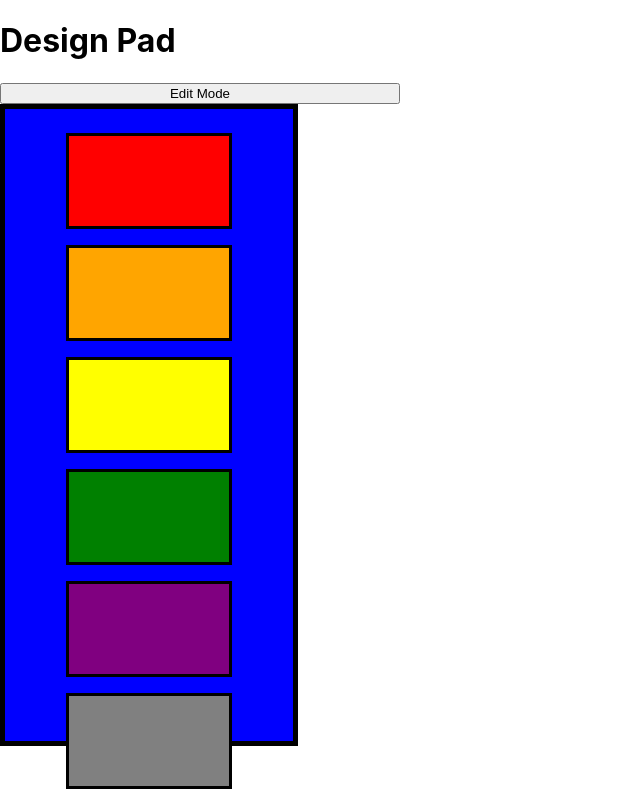
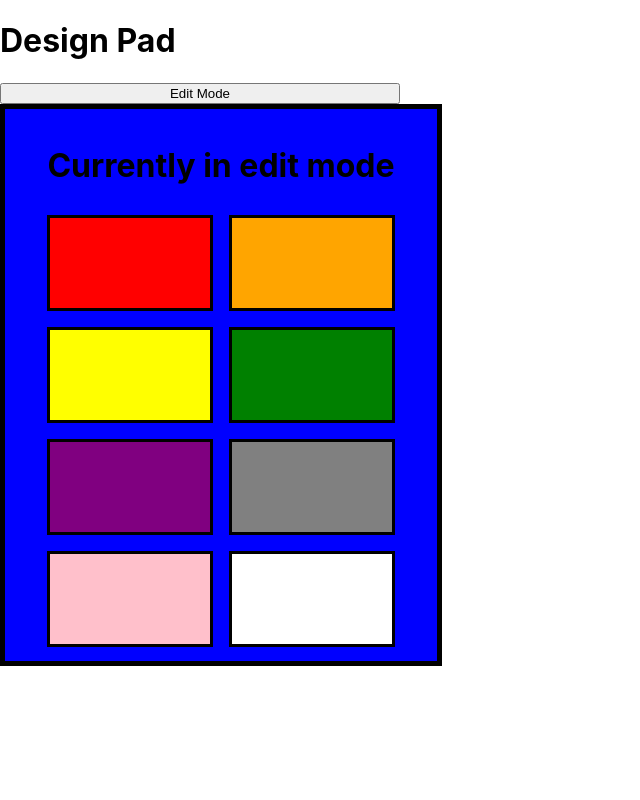
Before and after one commit to 464squad/design-pad, a React (Create React App) app: page / in a window 1280 px wide. Shown: the whole page, without its empty margins (0-640 px from the left). Built offline with nearby package versions, Linux system fonts and the light colour scheme.

Commit message:
fix css for pad

```diff
--- a/src/components/PadButton.js
+++ b/src/components/PadButton.js
@@ -6,17 +6,24 @@ class PadButton extends React.Component {
     super(props)
     // set the initial background color from props
     this.state = {
-      bgColor: this.props.bgColor
+      bgColor: this.props.bgColor,
+      editMode: this.props.editMode
     }
+  }
+
+  componentDidMount() {
+   console.log(this.state.editMode)
   }
 
   // set the drag & drop data to the current bgColor
   onDrag = e => {
     console.log(this.state.bgColor)
+    console.log(this.state.editMode)
     e.dataTransfer.setData('bgColor', this.state.bgColor)
   }
 
   render() {
+
       return (
         <div
           className='PadButton'
@@ -28,6 +35,8 @@ class PadButton extends React.Component {
 
         </div>
       )
+
+
   }
 }
 
--- a/src/components/PadInput.js
+++ b/src/components/PadInput.js
@@ -2,29 +2,33 @@ import React, {useState} from 'react'
 import PadButton from './PadButton.js'
 import '../style/PadInput.css'
 
-// list of colors for rendering
-const colors = ['red', 'orange', 'yellow', 'green', 'purple', 'grey']
+// list of colors for rendering for each PadInput
+const colors = ['red', 'orange', 'yellow', 'green', 'purple', 'grey', 'pink', 'white']
 
 const PadInput = () => {
-  const [edit, setEdit] = useState(true)
+  const [editMode, setEdit] = useState(true)
 
   function isEdit() {
-    if (edit){
+    if (editMode){
       setEdit(false)
     } else {
       setEdit(true)
     }
   }
 
-  if (edit){
+
+
+  if (editMode){
     return (
        <div>
            <button onClick={isEdit} style={{width:"400px"}}>Edit Mode</button>
            <div className="PadInput-Container">
-            <div className='PadInput'>
+
+            <div className='PadInput' style={{ backgroundColor: 'blue' }}>
+            <h1> Currently in edit mode </h1>
             {/* map over the list of colors and render them */}
-            {colors.map((color, index) => (
-            <PadButton bgColor={color}  />
+            {colors.map((color) => (
+            <PadButton bgColor={color}  editMode={true}/>
           ))}
         </div>
 
@@ -35,9 +39,15 @@ const PadInput = () => {
   } else{
     return (
       <div>
-      <button onClick={isEdit} style={{width:"400px"}}>Edit Mode</button>
-      <h3>Not On Edit Mode Currently</h3>
+           <button onClick={isEdit} style={{width:"400px"}}>Edit Mode</button>
+           <div className="PadInput-Container">
+
+            <div className='PadInput' style={{ backgroundColor: 'grey' }}>
+            <h1> Not in edit mode </h1>
+        </div>
+
       </div>
+       </div>
     )
   }
 }
--- a/src/style/PadInput.css
+++ b/src/style/PadInput.css
@@ -4,9 +4,8 @@
 
   .PadInput {
     padding: 1rem;
-    width: 20vw;
-    height: 75vh;
-    background-color: blue;
+    width: 400px;
+    height: 520px;
     border: 5px solid black;
     display: flex;
     justify-content: center;
```
Also changed, not shown: src/App.js (line endings or trailing spaces). Lines whose indentation alone changed are shown as unchanged.
